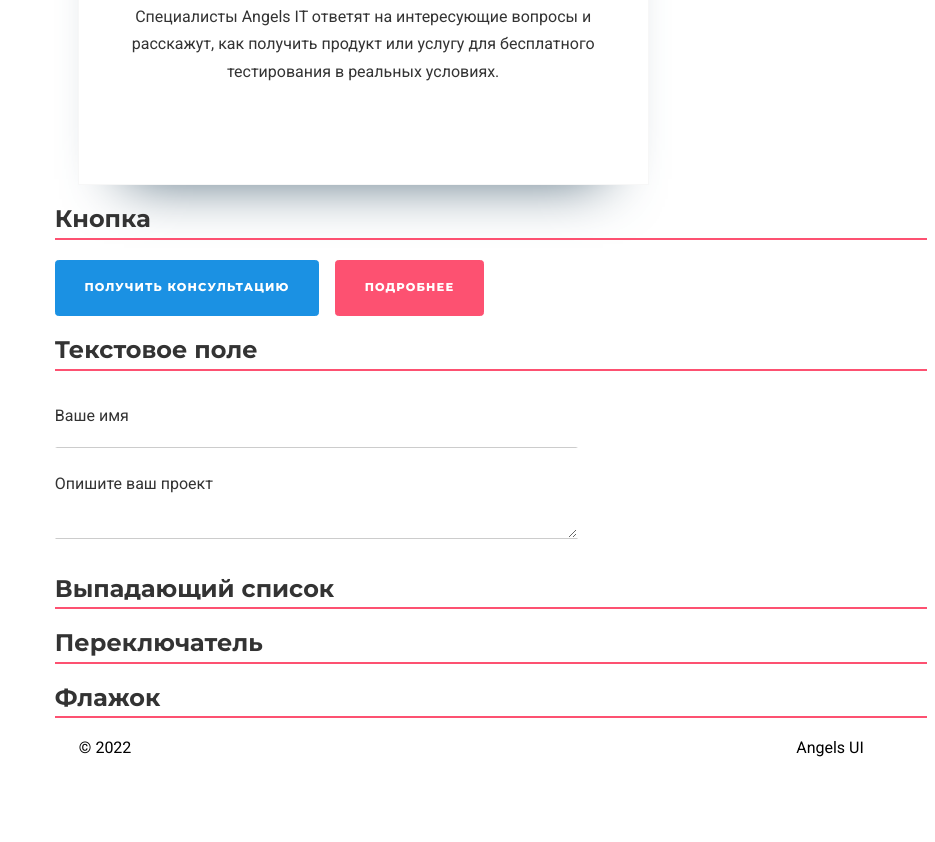
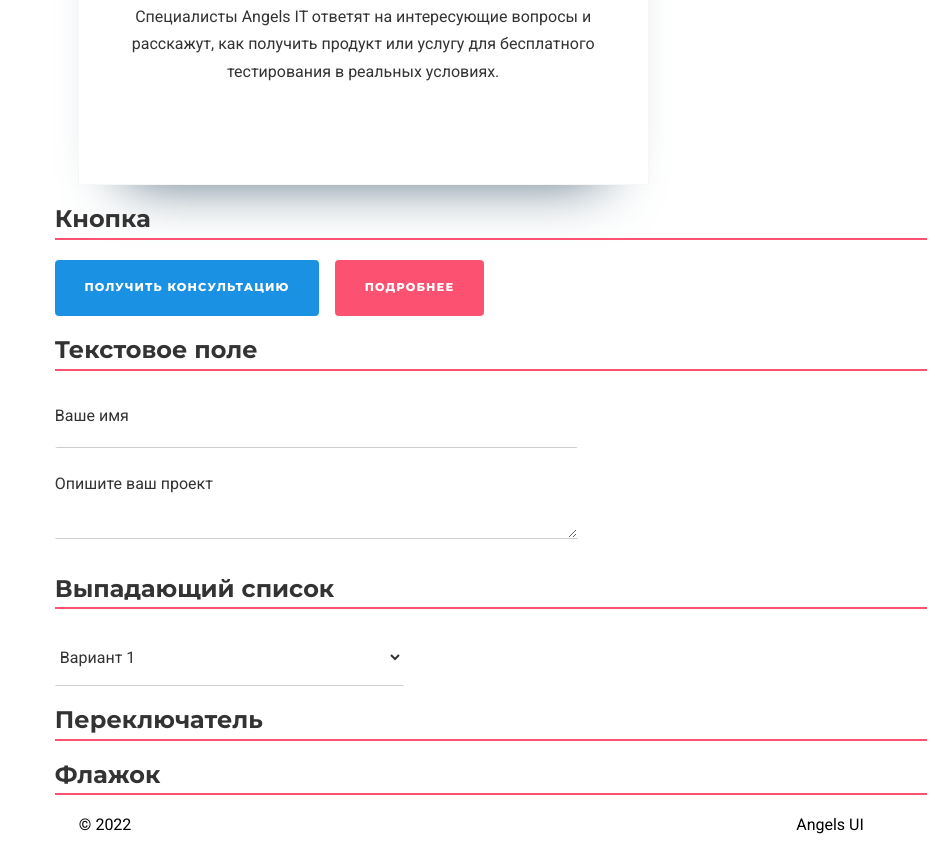
Before and after one commit to VikaYenokyan/AngelsUIkit, a plain HTML site: page index.html in a window 1280 px wide. Shown: the part 3324-4166 px from the top of the page, without its empty margins (345-1280 px from the left). Before the commit the page ends 4089 px from the top, so only its background shows below. Drawn offline with Linux system fonts and the light colour scheme.

Commit message:
feat(content): add drop-down list

```diff
--- a/index.html
+++ b/index.html
@@ -252,6 +252,12 @@
             </section>
             <section id="drop-down_list" class="drop-down_list">
                 <h2 class="h2">Выпадающий список</h2>
+                <p><select>
+                    <option>Вариант 1</option>
+                    <option>Вариант 2</option>
+                    <option>Вариант 3</option>
+                    <option>Вариант 4</option>
+                </select></p>
             </section>
             <section id="radio" class="radio">
                 <h2 class="h2">Переключатель</h2>
--- a/style.css
+++ b/style.css
@@ -354,3 +354,16 @@ form{
     color: #999;
     visibility: visible;
 }
+option, select{
+    font-size: 1rem;
+    font-family: 'Roboto', sans-serif;
+    width: 40%;
+    background: #fff;
+    color: #333;
+    padding: 1.0714285714rem 0;
+}
+select{
+    outline: 0;
+    border-color: transparent;
+    border-bottom: 0.0714285714rem solid #ccc;
+}
```
